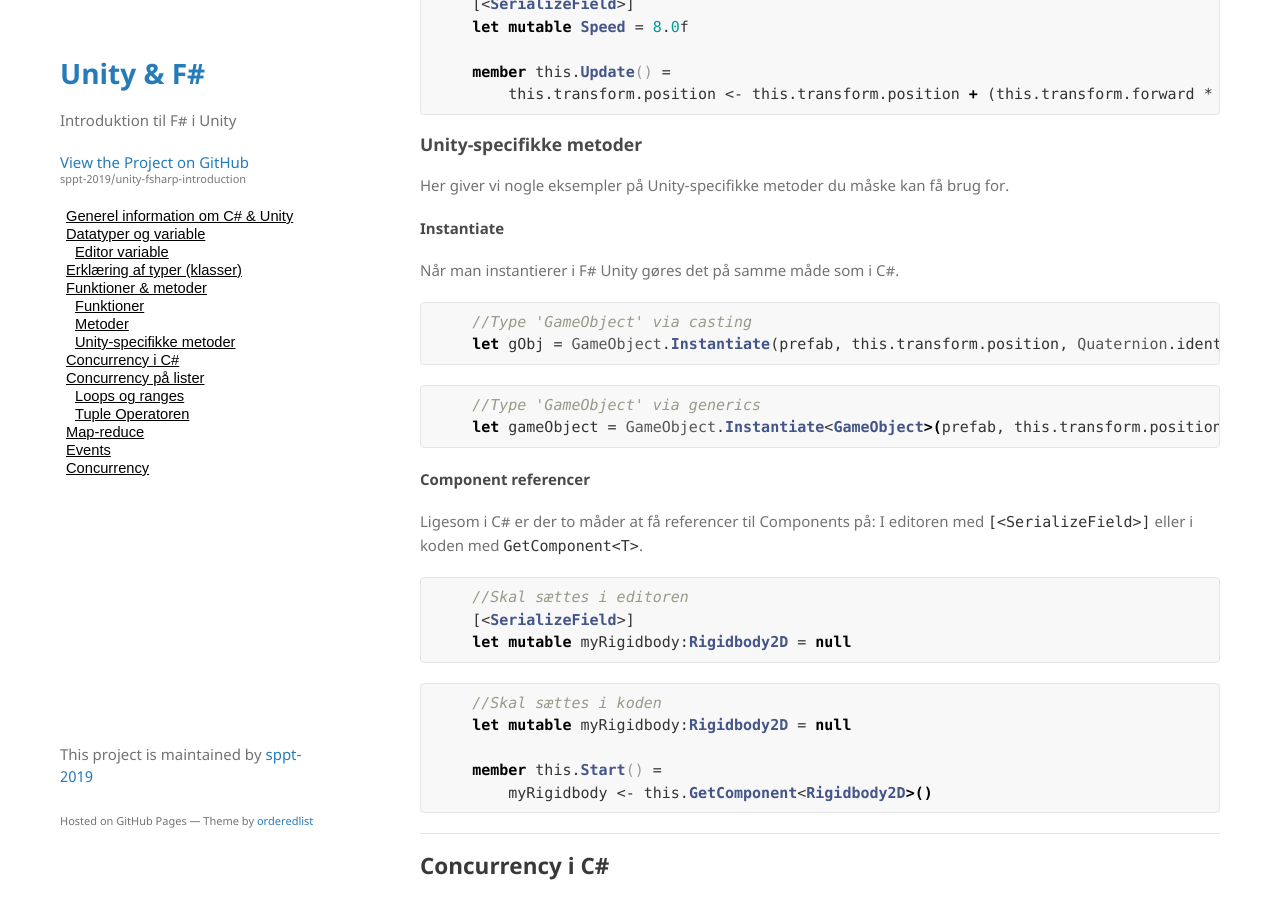
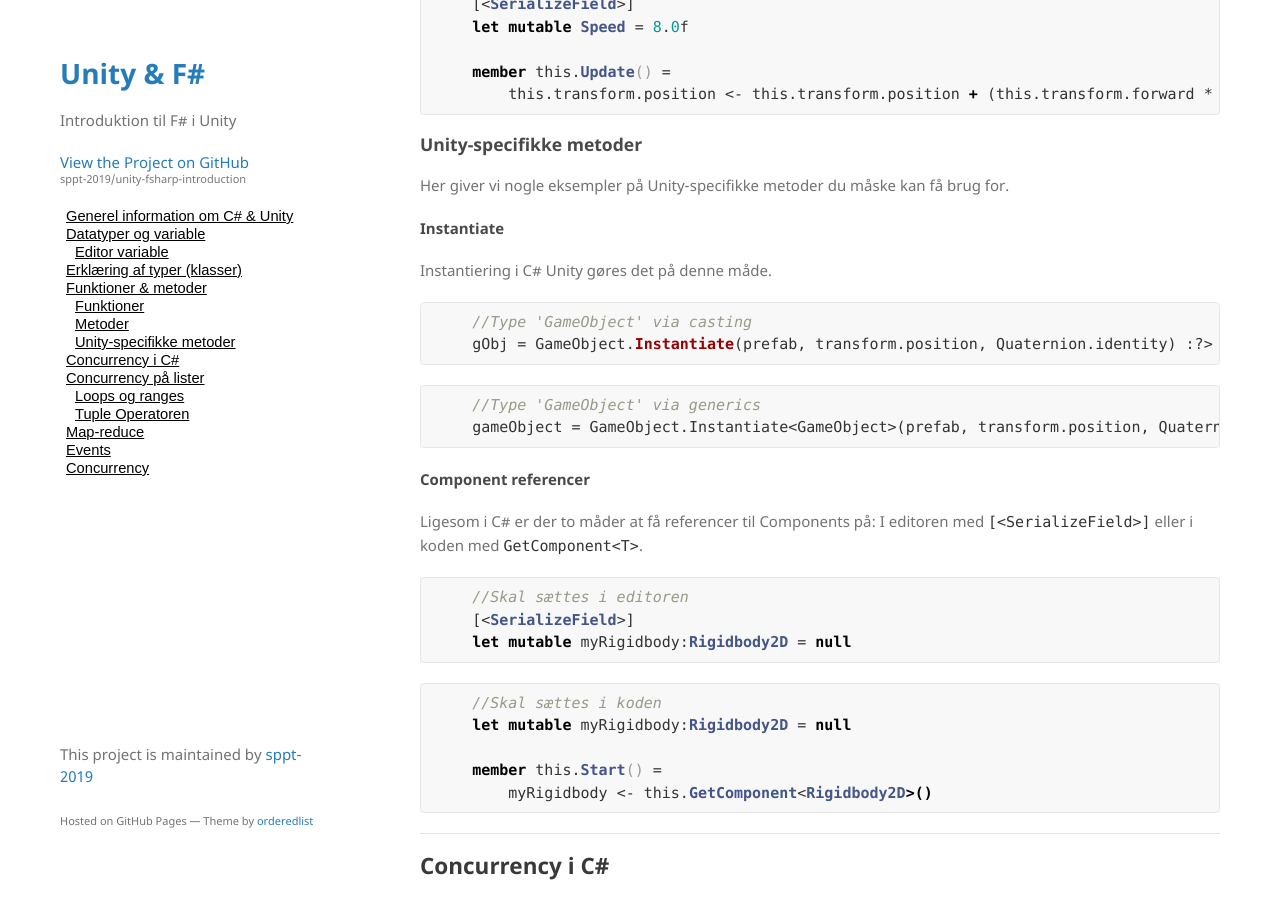
Before and after one commit to sppt-2019/unity-fsharp-introduction, a Jekyll site: the page built from csharp.md, in a window 1280 px wide and 900 px high, scrolled down 2068 px. Built offline with Jekyll 4.4.1, drawn with Linux system fonts in a browser that asks for light colours; our own code applies the rules of GitHub Pages for plain Markdown files.

Commit message:
Instantiate changed to C#
Instantiate changed to C#

````diff
--- a/csharp.md
+++ b/csharp.md
@@ -83,14 +83,14 @@ type MoveForward() =
 Her giver vi nogle eksempler på Unity-specifikke metoder du måske kan få brug for.
 
 #### Instantiate
-Når man instantierer i F# Unity gøres det på samme måde som i C#.
-```fsharp
+Instantiering i C# Unity gøres det på denne måde.
+```csharp
     //Type 'GameObject' via casting
-    let gObj = GameObject.Instantiate(prefab, this.transform.position, Quaternion.identity) :?> GameObject
+    gObj = GameObject.Instantiate(prefab, transform.position, Quaternion.identity) :?> GameObject
 ```
-```fsharp
+```csharp
     //Type 'GameObject' via generics
-    let gameObject = GameObject.Instantiate<GameObject>(prefab, this.transform.position, Quaternion.identity)
+    gameObject = GameObject.Instantiate<GameObject>(prefab, transform.position, Quaternion.identity)
 ```
 
 #### Component referencer
````
